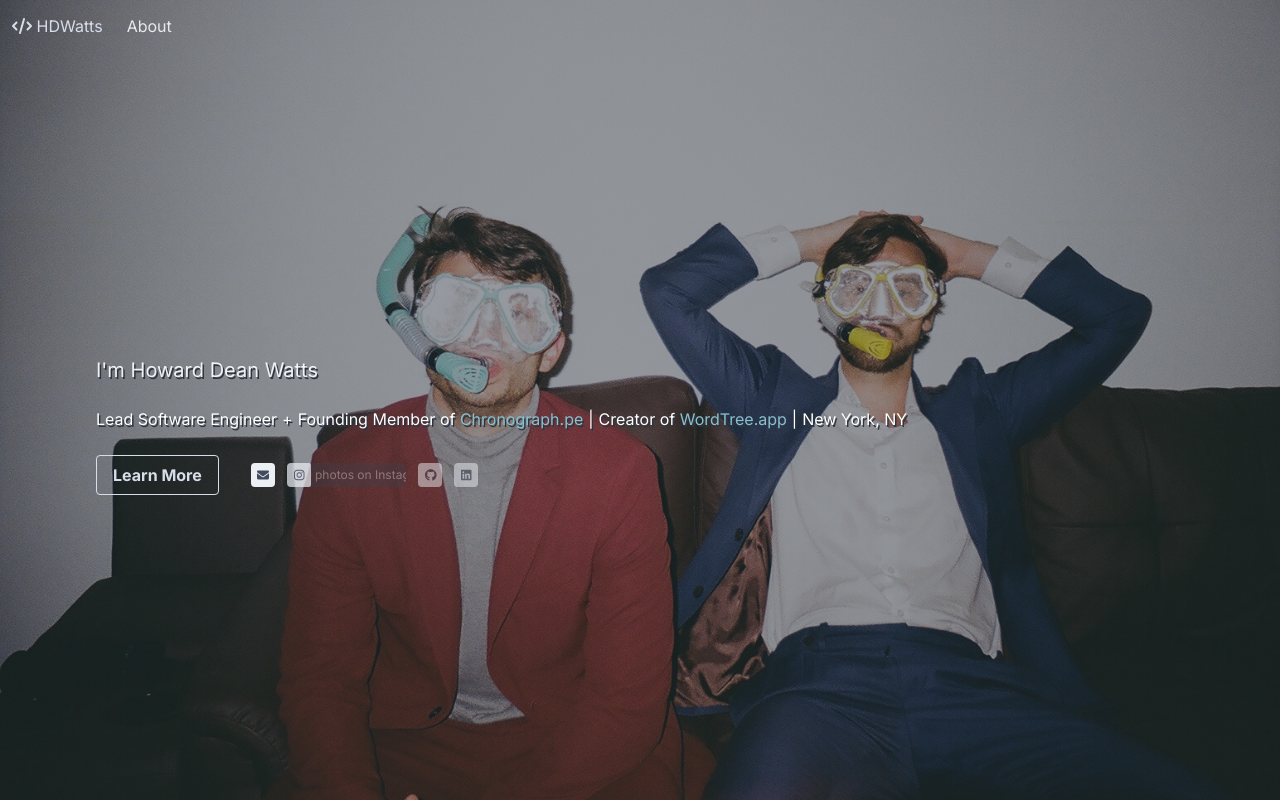
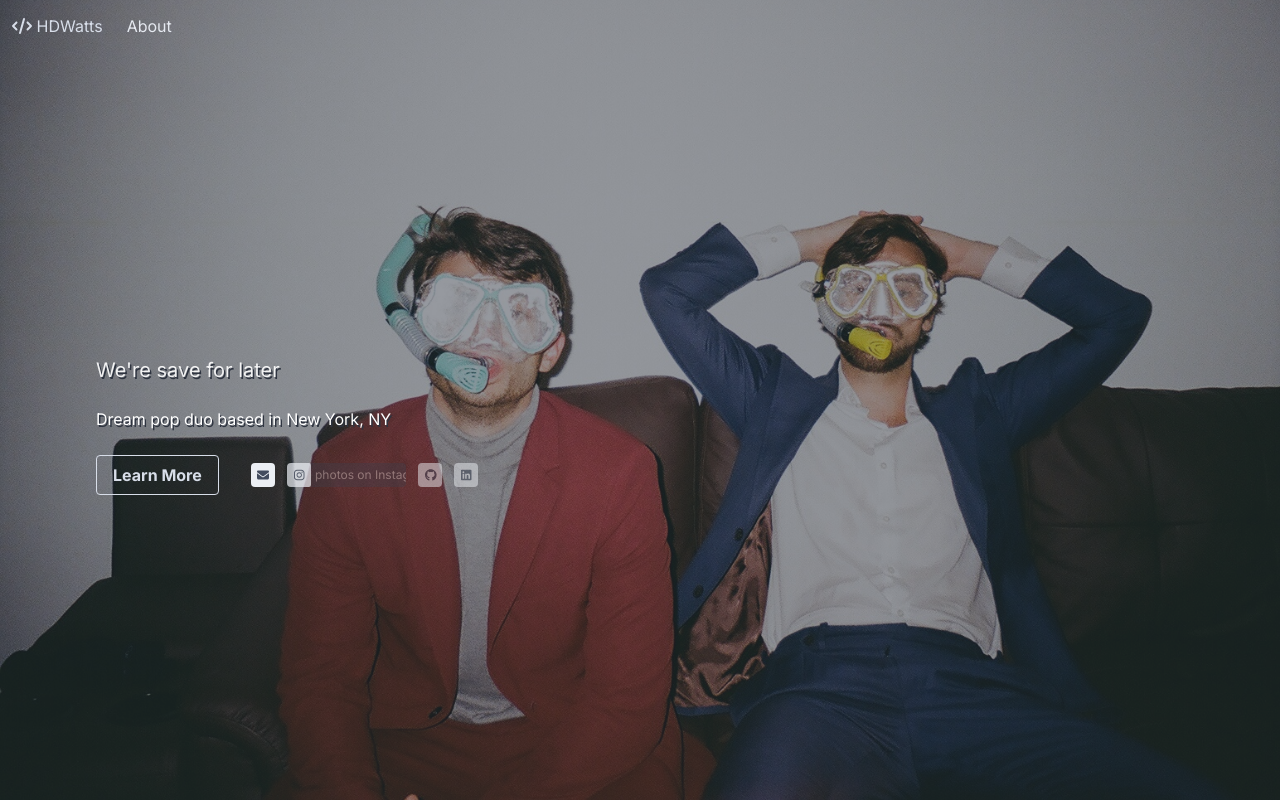
Before and after one commit to hdwatts/portfolio-v3, a Next.js app: page / in a window 1280 px wide. Shown: the top 800 px of the page. Built offline with nearby package versions, Linux system fonts and the light colour scheme.

Commit message:
removed key issues

```diff
--- a/components/homepage/background-images.tsx
+++ b/components/homepage/background-images.tsx
@@ -9,8 +9,7 @@ import { AnimatePresence, motion } from 'framer-motion'
 
 import img0 from '~/public/hero-images/0.jpg'
 import img1 from '~/public/hero-images/1.png'
-// import img2 from '~/public/hero-images/2.png'
-// import img3 from '~/public/hero-images/3.jpg'
+
 
 interface Images {
 	[key: number]: StaticImageData
@@ -19,8 +18,7 @@ interface Images {
 const IMAGES: Images = {
 	0: img0,
 	1: img1,
-	// 2: img2,
-	// 3: img3,
+
 }
 
 const NUM_IMAGES = Object.keys(IMAGES).length
--- a/components/homepage/index.tsx
+++ b/components/homepage/index.tsx
@@ -31,7 +31,7 @@ const Homepage = () => (
 		className={`hero is-primary fullscreen-overlay is-large is-fullheight-with-navbar ${styles.overflowNone}`}
 	>
 		<Head>
-			<title>Welcome | Howard Dean Watts</title>
+			<title>save for later</title>
 		</Head>
 		<div className='hero-body' style={{ overflow: 'hidden' }}>
 			<BackgroundImages />
@@ -41,27 +41,14 @@ const Homepage = () => (
 				animate='show'
 				variants={variants}
 			>
-				{/* <motion.div className='block' variants={variants}>
-					<h1 className='title'>
-						<Hellos />
-					</h1>
-				</motion.div> */}
 				<motion.div className='block' variants={variants}>
-					<h2 className='subtitle'>I'm Howard Dean Watts</h2>
+					<h2 className='subtitle'>We're save for later</h2>
 				</motion.div>
 				<motion.div className='block' variants={variants}>
-					<span className={styles.line}>Lead Software Engineer</span>
-					<span className='vertical-divider'>+</span>
+					<span className={styles.line}>Dream pop duo </span>
 					<span className={styles.line}>
-						Founding Member of{' '}
-						<a href='https://www.chronograph.pe'>Chronograph.pe</a>
+						based in New York, NY{' '}
 					</span>
-					<span className='vertical-divider'>|</span>
-					<span className={styles.line}>
-						Creator of <a href='https://www.wordtree.app'>WordTree.app</a>
-					</span>
-					<span className='vertical-divider'>|</span>
-					<span className={styles.line}>New York, NY</span>
 				</motion.div>
 				<motion.div
 					className={classnames('block buttons', styles.buttons)}
@@ -73,11 +60,6 @@ const Homepage = () => (
 					>
 						<strong>Learn More</strong>
 					</Link>
-					{/*<Link href='/blog/'>
-						<a className={classnames('button is-inverted', styles.button)}>
-							<strong>Blog</strong>
-						</a>
-</Link>*/}{' '}
 					<SocialList />
 				</motion.div>
 			</motion.div>
```
Also changed, not shown: components/header/index.tsx (+1 -15 lines).
